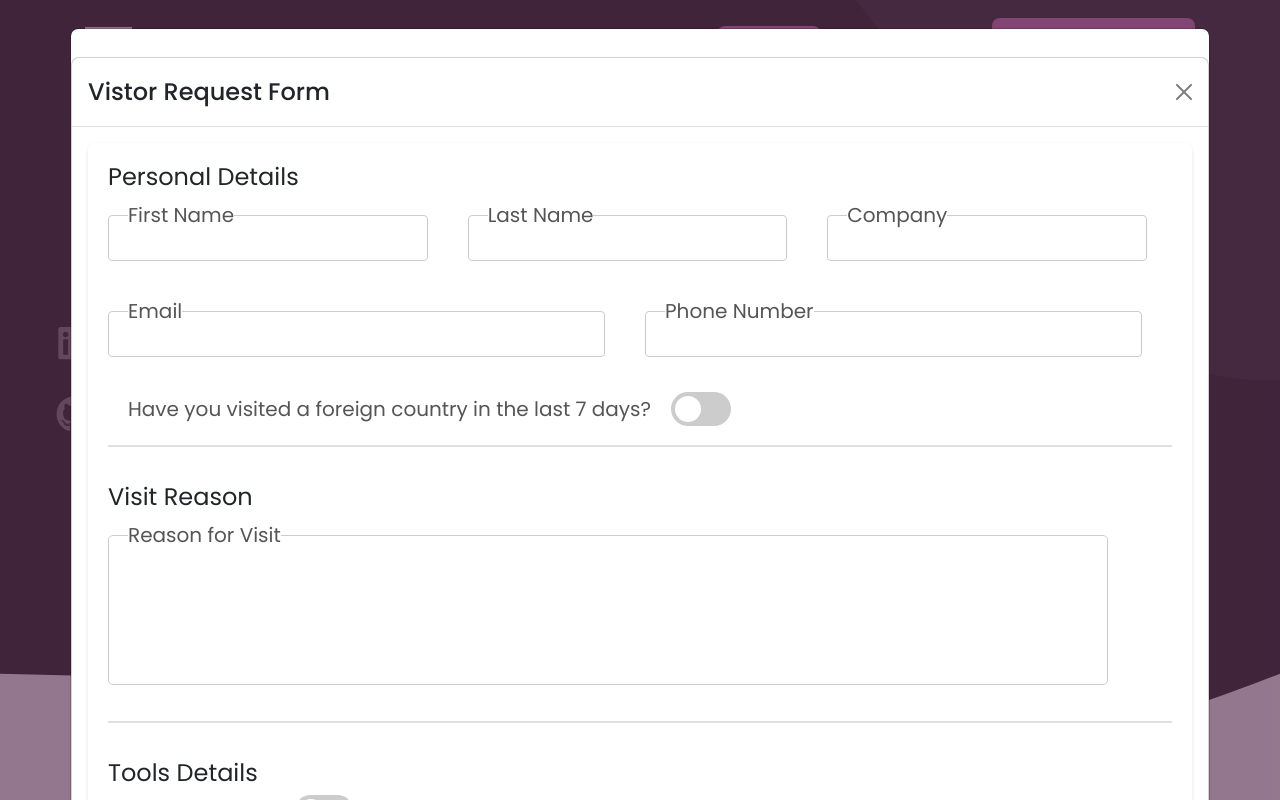
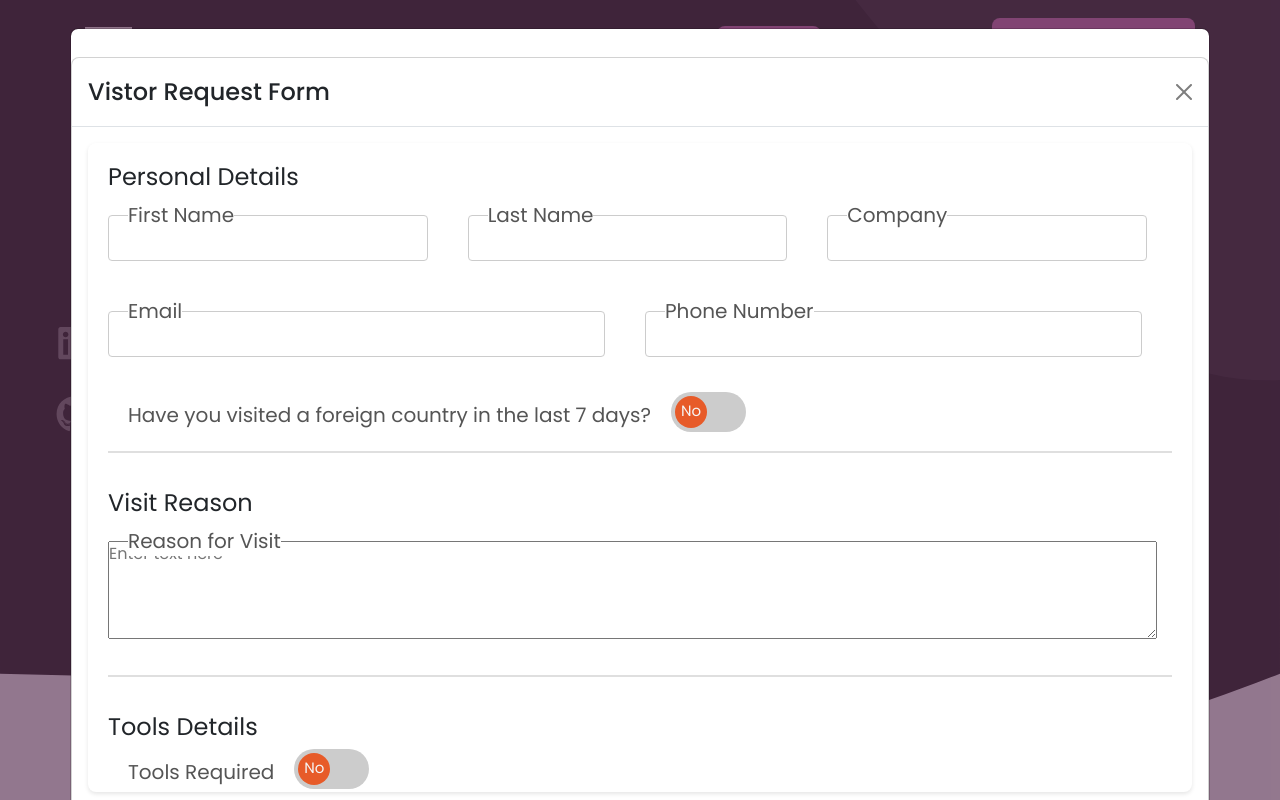
Before and after one commit to tektechnologies/craigbarkley, a React (Create React App) app: page / in a window 1280 px wide. Both pictures are taken after a click on the element "New Project Request". Shown: the top 800 px of the page. Built offline with nearby package versions, Linux system fonts and the light colour scheme.

Commit message:
update toggle styles to match figma kinda

```diff
--- a/src/App.css
+++ b/src/App.css
@@ -29,8 +29,7 @@ label {
 }
 
 input[type="text"],
-input[type="email"],
-textarea {
+input[type="email"] {
     width: calc(100% - 20px);
     padding: 10px;
     margin-bottom: 15px;
@@ -53,6 +52,15 @@ form {
   flex-direction: column;
   flex-basis: calc(50% - 15px);
 }
+
+/* text area for visit reason */
+.label-textarea-group {
+  display: flex;
+  flex-direction: column;
+  flex-basis: calc(100% - 15px);
+}
+
+
 /* Three items per row, accounting for gap */
 .label-input-group.three-col {
   flex-basis: calc(33.333% - 15px);
@@ -69,49 +77,49 @@ form {
 .slider {
   position: relative;
   display: inline-block;
-  width: 60px;
-  height: 34px;
+  width: 75px;
+  height: 40px;
   background-color: #ccc;
   border-radius: 34px;
   transition: background-color 0.3s;
 }
 
 /* Style the circle inside the slider */
+/* Circle inside the slider */
 .slider:before {
   position: absolute;
-  content: "";
-  height: 26px;
-  width: 26px;
+  content: "No";
+  font-size: 15px;
+  height: 32px;
+  width: 32px;
   left: 4px;
   bottom: 4px;
-  background-color: white;
+  background-color: #E75B29;
+  color: whitesmoke;
   border-radius: 50%;
-  transition: transform 0.3s;
+  text-align: center;
+  line-height: 30px;
+  transition: transform 0.3s, content 0.3s;
 }
+
 /* Change background color when checked */
 .toggle input:checked + .slider {
   background-color: #2196F3;
-}
-
-/* Move the circle when checked */
-.toggle input:checked + .slider:before {
-  transform: translateX(26px);
 }
 
 .position-toggle {
   margin-left: 20px;
   margin-bottom: -10px;
 }
+
+/* Move the circle and change text when checked */
+.toggle input:checked + .slider:before {
+  transform: translateX(35px);
+  content: "Yes";
+}
 /* -------------------------toggle-end-------------------- */
 
-input[type="textarea"]
- {
-  width: 1000px; /* Set the width of the textarea */
-  height: 150px; /* Set the height of the textarea */
-  padding: 10px; /* Add padding inside the textarea */
-  font-size: 16px; /* Set the font size */
-  border: 1px solid #ccc; /* Add a border */
-  border-radius: 5px; /* Add border radius for rounded corners */
-  resize: vertical; /* Allow vertical resizing */
-  background-color: rgb(255, 255, 255); /* Set background color */
+
+textarea {
+  width:100%;
 }
--- a/src/components/SelectedProjectForm/SelectedProjectForm.js
+++ b/src/components/SelectedProjectForm/SelectedProjectForm.js
@@ -101,15 +101,16 @@ const SelectedProjectForm = (props) => {
                   }}
                 />
 
-                <div className="label-input-group">
+                <div className="label-textarea-group">
                   <h2>Visit Reason</h2>
 
                   <label htmlFor="visitReason">Reason for Visit</label>
-                  <input
+                  {/* <input
                     type="textarea"
                     id="visitReason"
                     {...register("visitReason")}
-                  />
+                  /> */}
+                  <textarea  placeholder="Enter text here"  htmlFor="visitReason" id="visitReason"  rows="4"  {...register("visitReason")}>{''}</textarea>
                 </div>
                 <hr
                   style={{
@@ -119,12 +120,8 @@ const SelectedProjectForm = (props) => {
                   }}
                 />
 
-
-
                 <div className="label-input-group">
                   <h2>Tools Details</h2>
-
-
 
                   <label htmlFor="toolsRequired" className="toggle">
                     Tools Required
@@ -134,8 +131,8 @@ const SelectedProjectForm = (props) => {
                       {...register("toolsRequired")}
                     />
                     <span className="slider position-toggle"></span>
-
-                </label></div>
+                  </label>
+                </div>
 
                 {/*
 
```
Lines whose indentation alone changed are shown as unchanged.
